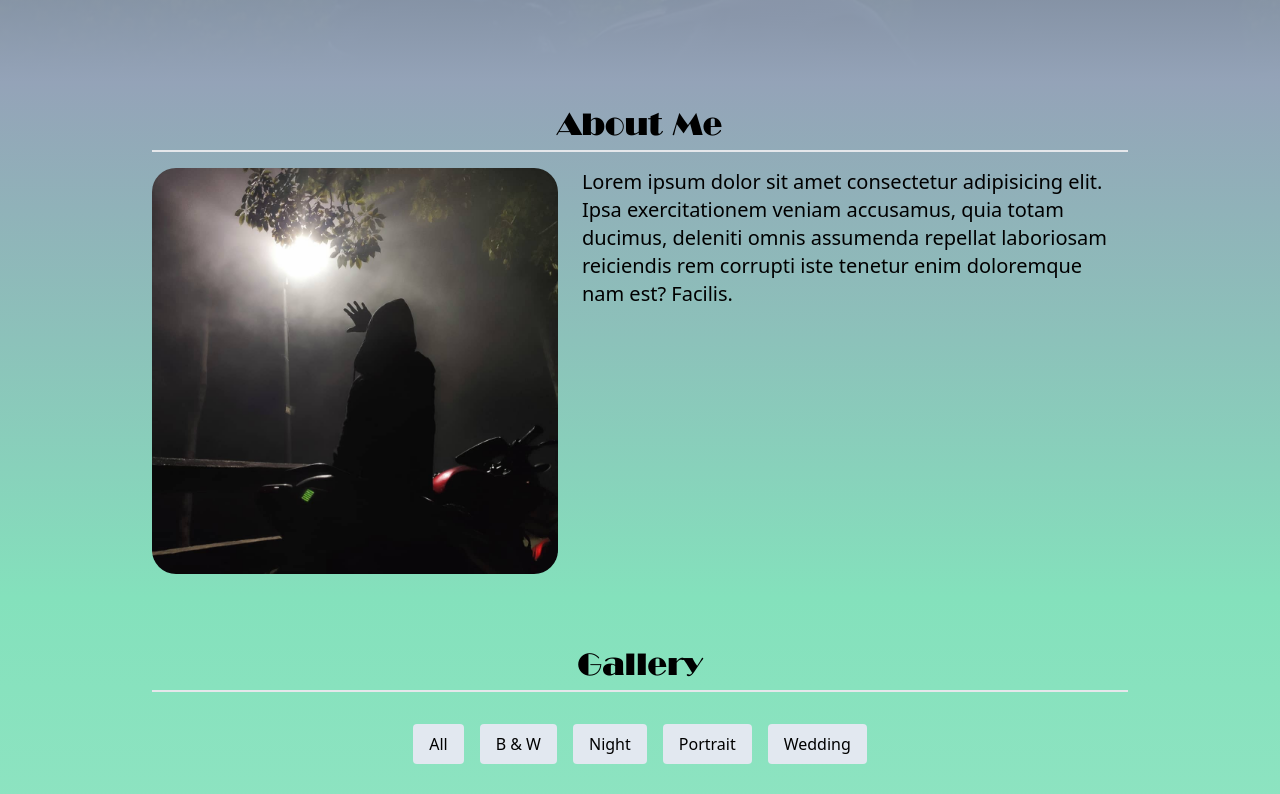
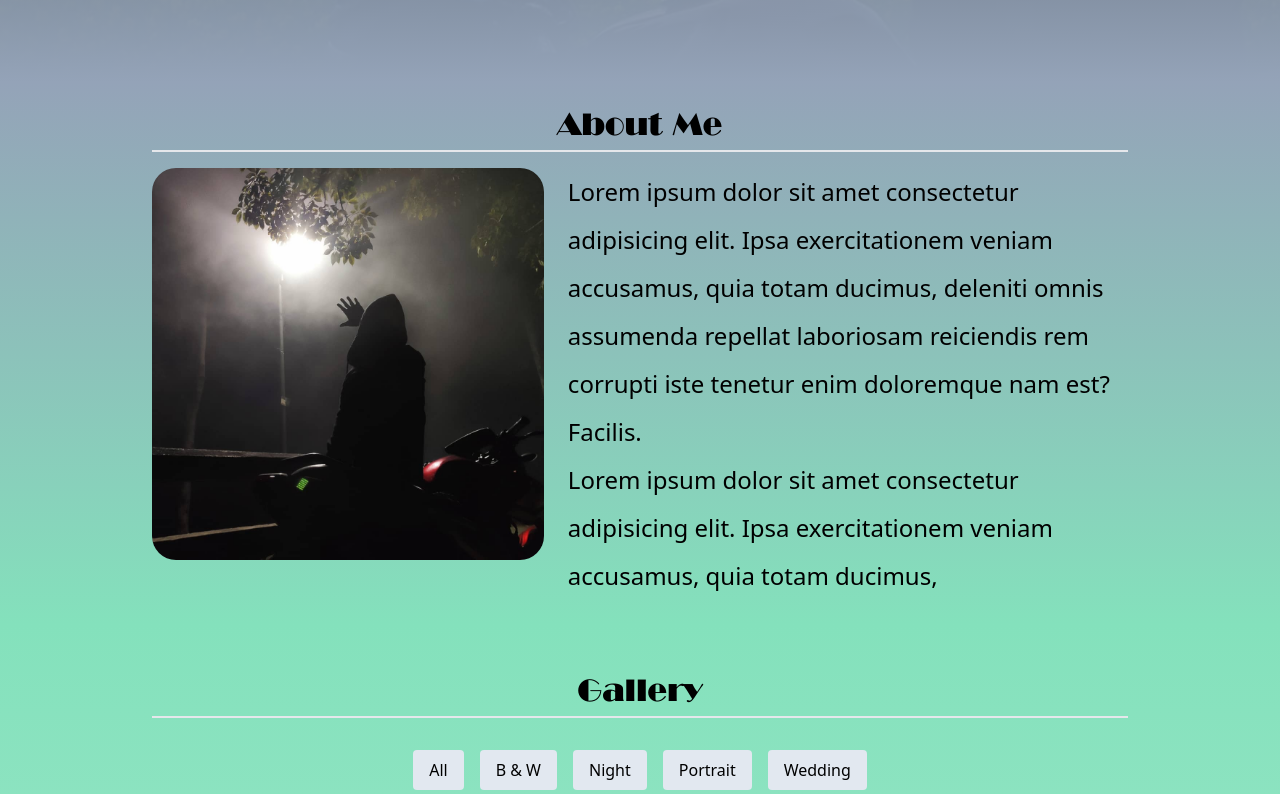
Before and after one commit to khanshifaul/SalfiRishad_Portfolio, a Vue app: page / in a window 1280 px wide. Shown: the part 718-1512 px from the top of the page. Built offline with nearby package versions, Linux system fonts and the light colour scheme.

Commit message:
modified:   package-lock.json 	modified:   package.json 	modified:   src/components/HelloWorld/HelloAbout.vue 	modified:   src/components/HelloWorld/HelloGallery.vue 	modified:   tailwind.config.js

```diff
--- a/package.json
+++ b/package.json
@@ -10,6 +10,7 @@
   },
   "dependencies": {
     "pinia": "^2.0.23",
+    "tailwind-scrollbar-hide": "^1.1.7",
     "vite-plugin-compression": "^0.5.1",
     "vue": "^3.2.41",
     "vue-router": "^4.1.5"
--- a/src/components/HelloWorld/HelloAbout.vue
+++ b/src/components/HelloWorld/HelloAbout.vue
@@ -7,9 +7,14 @@
             </div>
             <div class="grid grid-flow-row md:grid-flow-col gap-6 place-content-center">
                 <img src="@/assets/bg-img/bg-img-2.jpg" alt="" class="rounded-3xl">
-                <div class="text-xl">Lorem ipsum dolor sit amet consectetur adipisicing elit. Ipsa exercitationem veniam accusamus, quia
-                    totam ducimus, deleniti omnis assumenda repellat laboriosam reiciendis rem corrupti iste tenetur
-                    enim doloremque nam est? Facilis.</div>
+                <div class="text-xl lg:text-2xl leading-relaxed lg:leading-loose">
+                    <div>Lorem ipsum dolor sit amet consectetur adipisicing elit. Ipsa exercitationem veniam accusamus,
+                        quia
+                        totam ducimus, deleniti omnis assumenda repellat laboriosam reiciendis rem corrupti iste tenetur
+                        enim doloremque nam est? Facilis.</div>
+                    <div>Lorem ipsum dolor sit amet consectetur adipisicing elit. Ipsa exercitationem veniam accusamus,
+                        quia totam ducimus, </div>
+                </div>
             </div>
         </div>
     </section>
--- a/src/components/HelloWorld/HelloGallery.vue
+++ b/src/components/HelloWorld/HelloGallery.vue
@@ -3,7 +3,7 @@
     <section id="gallery" class="p-6 bg-gradient-to-b from-green-300 to-green-100">
         <div class="container mx-auto overflow-x-hidden">
             <div class="text-3xl py-2 my-4 text-center justify-center border-b-2 font-Broadway-bt">Gallery</div>
-            <div class="grid grid-flow-col gap-4 whitespace-nowrap items-center md:justify-center overscroll-x-contain overflow-x-scroll md:overflow-x-hidden p-4">
+            <div class="grid grid-flow-col gap-4 whitespace-nowrap items-center md:justify-center scrollbar-hide overflow-x-scroll md:overflow-x-hidden p-4">
                 <div class="bg-slate-200 px-4 py-2 rounded active:text-sky-300">All</div>
                 <div class="bg-slate-200 px-4 py-2 rounded active:text-sky-300">B & W</div>
                 <div class="bg-slate-200 px-4 py-2 rounded active:text-sky-300">Night</div>
--- a/tailwind.config.js
+++ b/tailwind.config.js
@@ -26,6 +26,7 @@ module.exports = {
   },
   plugins: [
     require('@tailwindcss/forms'),
-    require('flowbite/plugin')
+    require('flowbite/plugin'),
+    require('tailwind-scrollbar-hide')
   ],
 }
```
Also changed, not shown: 1 other file (tests, documents, lock files or other folders).
